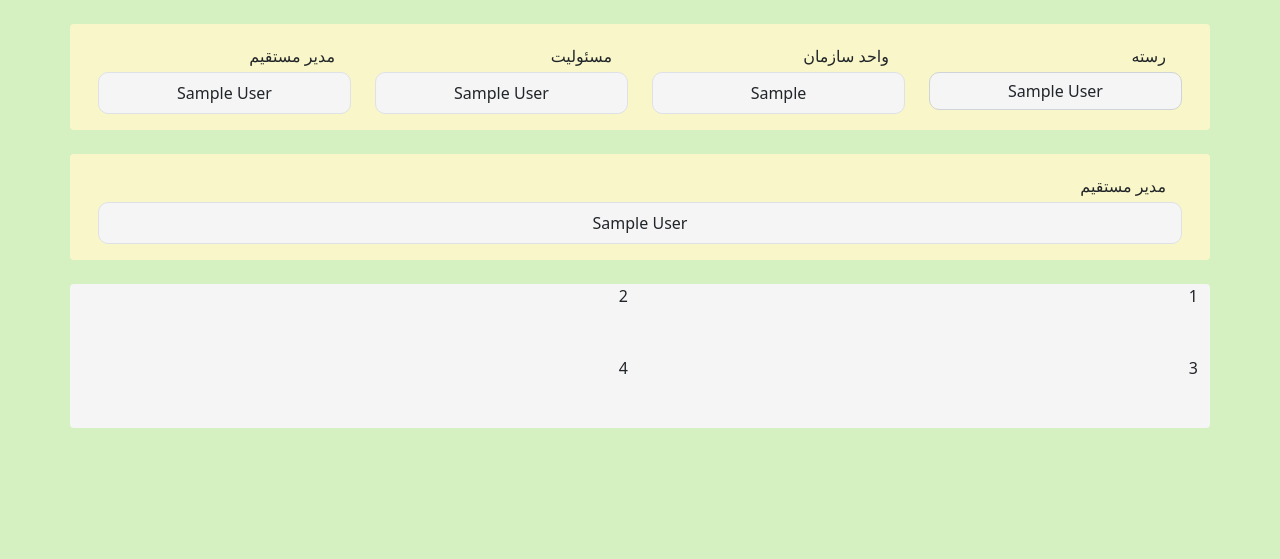
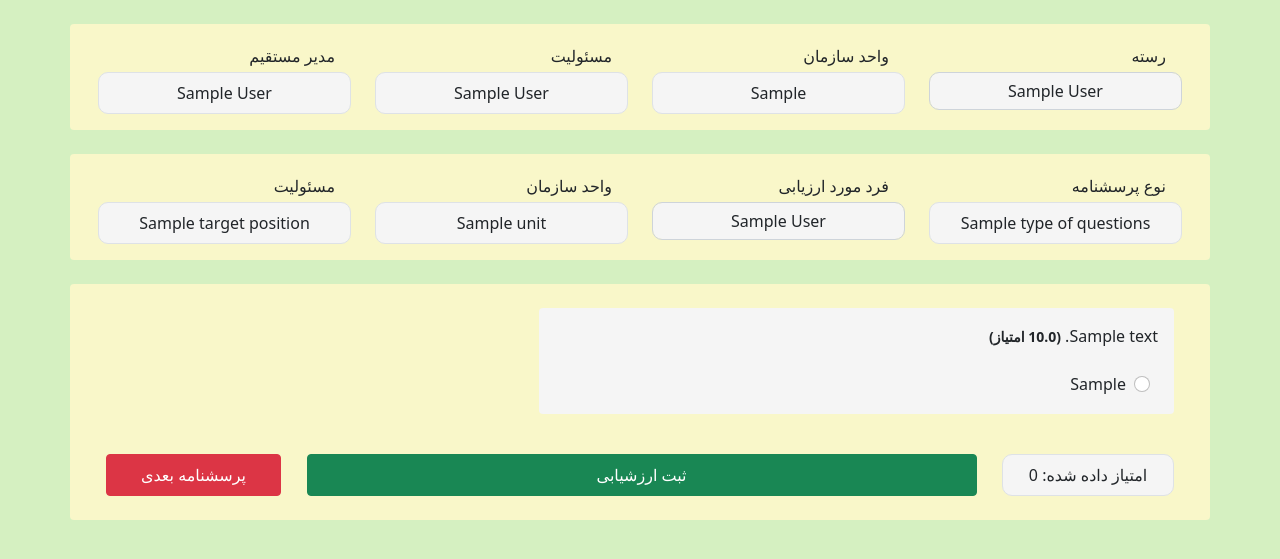
Before and after one commit to mhnasajpour/Staff_evaluation, a Django app: template templates/Playground/question-answers.html in a window 1280 px wide. Shown: the part 59-618 px from the top of the page. Run offline with Django 4.2, Linux system fonts and the light colour scheme; tables that the repository leaves empty hold one stand-in row (values such as "Sample post"); the template is opened without the code that fills it: values that come from a table or form of the project are taken from there, most other values are stand-ins (such as "Sample title", 1, 10 or a date in 2020); some libraries are stand-ins or nearby versions.

Commit message:
fix questions and surveys

```diff
--- a/static/main.css
+++ b/static/main.css
@@ -62,3 +62,8 @@
     color: #ab0010;
     text-decoration: none;
 }
+
+.questions-grid {
+    display: grid;
+    grid-template-columns: auto auto;
+}
--- a/static/main.js
+++ b/static/main.js
@@ -1,3 +1,7 @@
 document.getElementById("select-category").addEventListener("change", () => {
     window.location.href = document.getElementById("select-category").value
 })
+
+document.getElementById("select-user").addEventListener("change", () => {
+    window.location.href = `?target=${document.getElementById("select-user").value}`
+})
--- a/templates/Playground/question-answers.html
+++ b/templates/Playground/question-answers.html
@@ -8,7 +8,7 @@
             <div class="py-1 px-3">
                 <span>رسته</span>
                 {% if categories|length > 1 %}
-                <span>(انتخاب کنید)</span>
+                <span class="text-danger small fw-bold">(انتخاب کنید)</span>
                 {% endif %}
             </div>
             <select id="select-category" class="form-control user-box">
@@ -44,22 +44,62 @@
 <div class="container my-4 secondary-background rounded">
     <div class="row p-3 ">
         <div class="col">
-            <div class="py-1 px-3">مدیر مستقیم</div>
-            <div class="user-box border p-2">{% if position.manager %}{{ position.manager }}{% else %}---{% endif %}
+            <div class="py-1 px-3">نوع پرسشنامه</div>
+            <div class="user-box border p-2">{% if type_of_questions %}{{ type_of_questions }}{% else %}---{% endif %}</div>
+        </div>
+        <div class="col">
+            <div class="py-1 px-3">
+                <span>فرد مورد ارزیابی</span>
+                {% if surveys|length > 1 %}
+                <span class="text-danger small fw-bold">(انتخاب کنید)</span>
+                {% endif %}
             </div>
+            <select id="select-user" class="form-control user-box">
+                {% for survey in surveys %}
+                {% if survey == first_survey %}
+                <option selected value="{{ survey.id }}">{{ survey.target_position }}</option>
+                {% else %}
+                <option value="{{ survey.id }}">{{ survey.target_position }}</option>
+                {% endif %}
+                {% endfor %}
+            </select>
+        </div>
+        <div class="col">
+            <div class="py-1 px-3">واحد سازمان</div>
+            <div class="user-box border p-2">{% if first_survey.target_position.unit %}{{ first_survey.target_position.unit}}{% else %}---{% endif %}</div>
+        </div>
+        <div class="col">
+            <div class="py-1 px-3">مسئولیت</div>
+            <div class="user-box border p-2">{% if first_survey.target_position.title %}{{ first_survey.target_position.title}}{% else %}---{% endif %}</div>
         </div>
     </div>
 </div>
-{% endif %}
-
-<div class="container my-4 context-background rounded">
-    <div class="row">
-        <div class="col mb-5">1</div>
-        <div class="col mb-5">2</div>
+<div class="container my-4 secondary-background rounded">
+    <div class="questions-grid">
+        {% for question in questions %}
+        <div class="m-4 context-background rounded p-3">
+            <span>{{ question.content }}</span>
+            <span class="small fw-bold">({{ question.weight }} امتیاز)</span>
+            <br>
+            {% for choice in choices %}
+            <div class="form-check form-check-inline mt-4 mx-2">
+                <input class="form-check-input" type="radio" name="{{ question.id }}"
+                    id="{{ choice.0 }}{{ question.id }}" value="{{ choice.0 }}">
+                <label class="form-check-label" for="{{ choice.0 }}{{ question.id }}">{{ choice.1 }}</label>
+            </div>
+            {% endfor %}
+        </div>
+        {% endfor %}
     </div>
-    <div class="row">
-        <div class="col mb-5">3</div>
-        <div class="col mb-5">4</div>
+    <div class="pt-3 pb-4 mx-4 rounded d-flex" style="gap: 2vw;">
+        <div class="user-box border p-2 w-25" id="total-points">
+            <span>امتیاز داده شده: </span>
+            <span>0</span>
+        </div>
+        <button type="submit" class="btn btn-success w-100">ثبت ارزشیابی</button>
+        <button type="submit" class="btn btn-danger w-25">پرسشنامه بعدی</button>
     </div>
 </div>
+</div>
+{% endif %}
 {% endblock %}
```
Also changed, not shown: Playground/views.py (+23 -12 lines).
